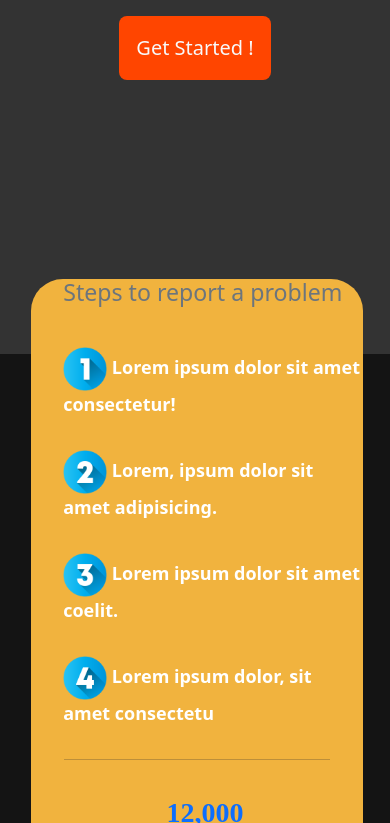
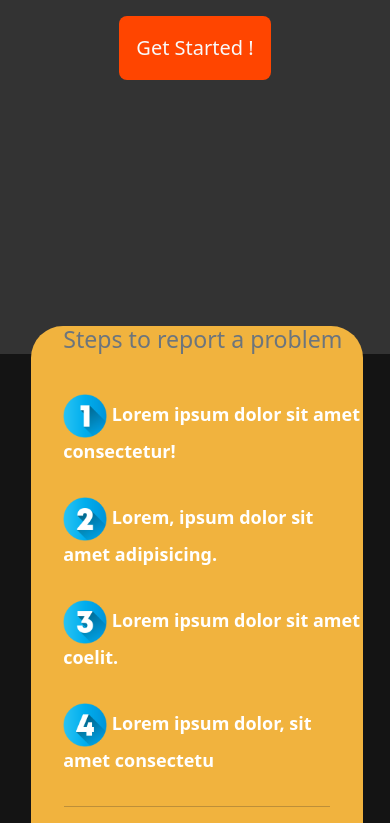
Before and after one commit to FullEffect-Studio/cfp, a React (Create React App) app: page / in a window 390 px wide. Shown: the part 642-1465 px from the top of the page. Built offline with nearby package versions, Linux system fonts and the light colour scheme.

Commit message:
Responsiveness

```diff
--- a/src/components/home/ClientKnowHow.jsx
+++ b/src/components/home/ClientKnowHow.jsx
@@ -63,9 +63,9 @@ const ClientKnowHowStyle = styled.main`
 
   @media screen and (max-width: 600px){
     width: 85vw;
-    height: max-content;
+    height: calc(100vh + 10rem);
     flex-direction: column;
-    top: 92%;
+    top: 97%;
     left: 8%;
 
     .column-1 {
```
